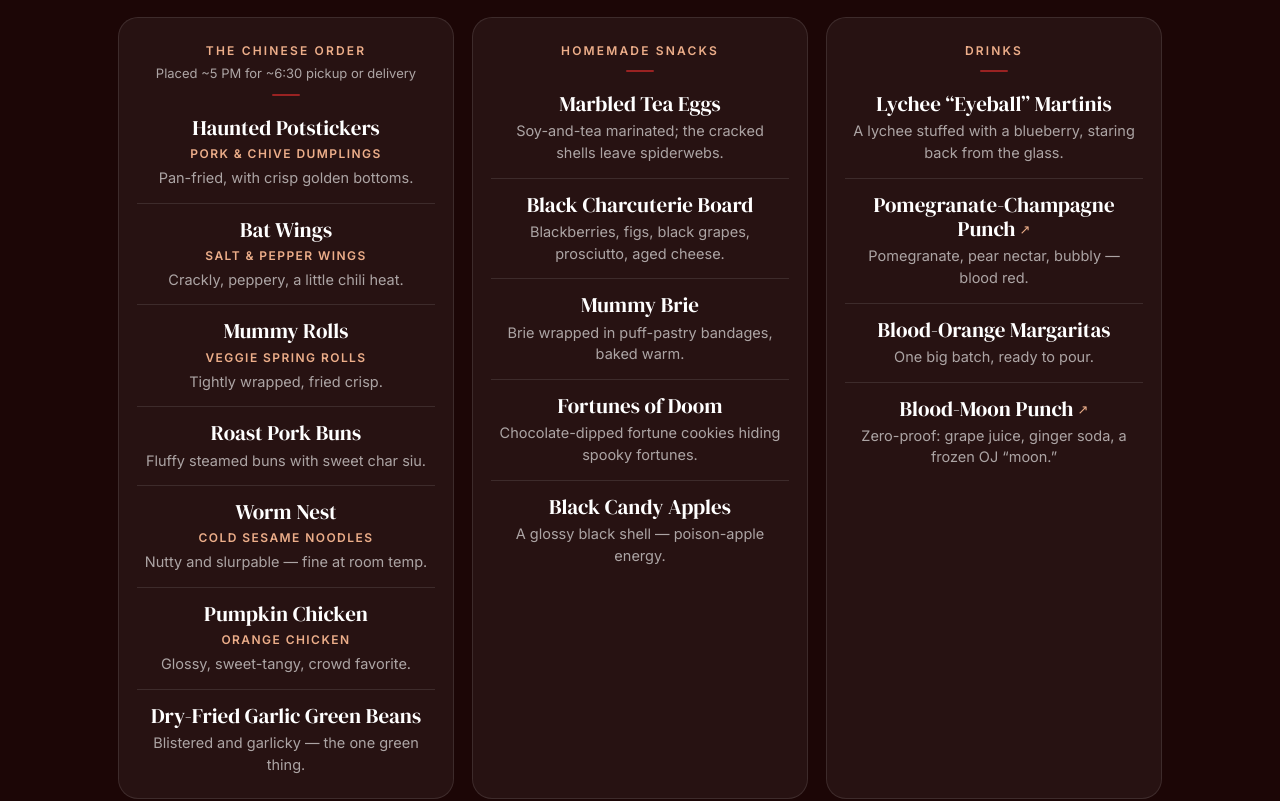
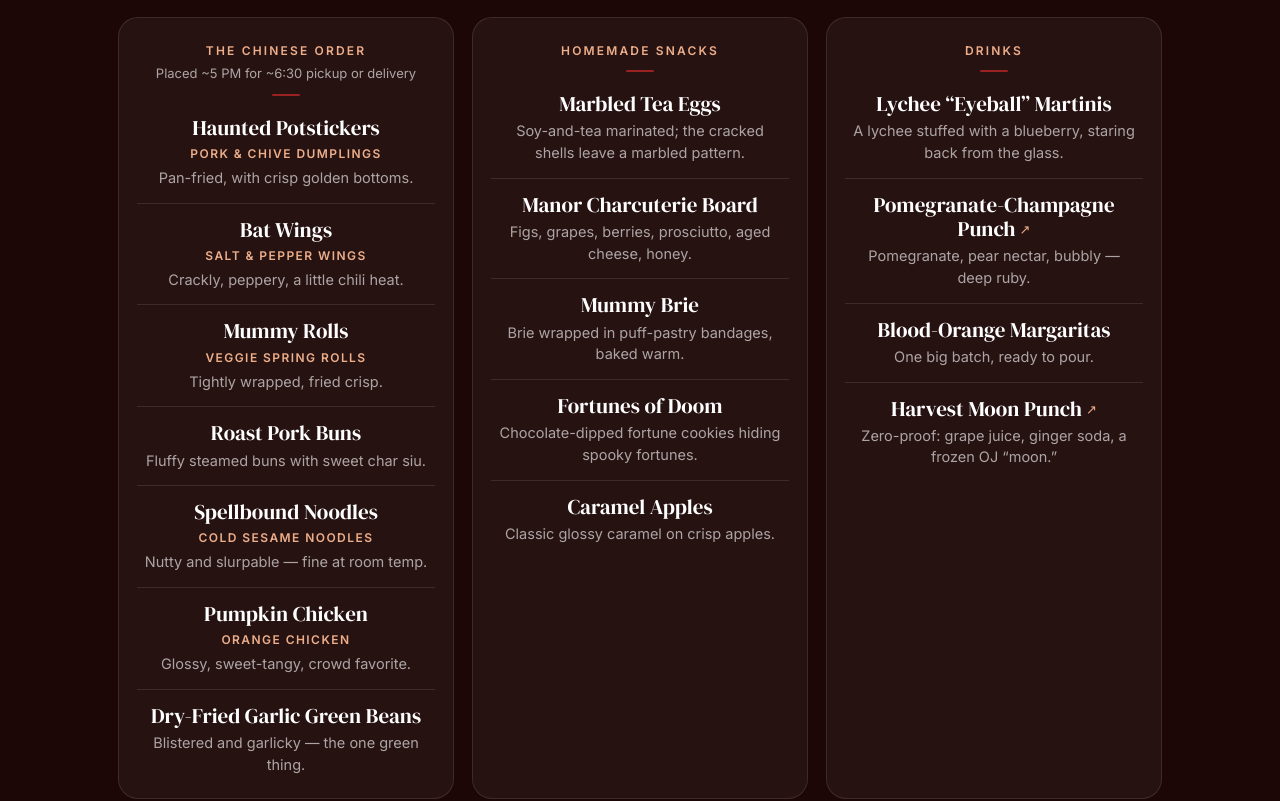
Before and after one commit to bbbot0209/halloween-party, a plain HTML site: page spooky/index.html in a window 1280 px wide. Shown: the part 2031-2832 px from the top of the page. Drawn offline with Linux system fonts and the light colour scheme.

Commit message:
Menu: no gross names or black food (TQ)

```diff
--- a/spooky/index.html
+++ b/spooky/index.html
@@ -276,26 +276,26 @@
         <div class="dish"><b>Bat Wings</b><span class="real">Salt &amp; pepper wings</span><span>Crackly, peppery, a little chili heat.</span></div>
         <div class="dish"><b>Mummy Rolls</b><span class="real">Veggie spring rolls</span><span>Tightly wrapped, fried crisp.</span></div>
         <div class="dish"><b>Roast Pork Buns</b><span>Fluffy steamed buns with sweet char siu.</span></div>
-        <div class="dish"><b>Worm Nest</b><span class="real">Cold sesame noodles</span><span>Nutty and slurpable — fine at room temp.</span></div>
+        <div class="dish"><b>Spellbound Noodles</b><span class="real">Cold sesame noodles</span><span>Nutty and slurpable — fine at room temp.</span></div>
         <div class="dish"><b>Pumpkin Chicken</b><span class="real">Orange chicken</span><span>Glossy, sweet-tangy, crowd favorite.</span></div>
         <div class="dish"><b>Dry-Fried Garlic Green Beans</b><span>Blistered and garlicky — the one green thing.</span></div>
       </div>
       <div class="course">
         <h3>Homemade snacks</h3>
         <div class="rule"></div>
-        <div class="dish"><b>Marbled Tea Eggs</b><span>Soy-and-tea marinated; the cracked shells leave spiderwebs.</span></div>
-        <div class="dish"><b>Black Charcuterie Board</b><span>Blackberries, figs, black grapes, prosciutto, aged cheese.</span></div>
+        <div class="dish"><b>Marbled Tea Eggs</b><span>Soy-and-tea marinated; the cracked shells leave a marbled pattern.</span></div>
+        <div class="dish"><b>Manor Charcuterie Board</b><span>Figs, grapes, berries, prosciutto, aged cheese, honey.</span></div>
         <div class="dish"><b>Mummy Brie</b><span>Brie wrapped in puff-pastry bandages, baked warm.</span></div>
         <div class="dish"><b>Fortunes of Doom</b><span>Chocolate-dipped fortune cookies hiding spooky fortunes.</span></div>
-        <div class="dish"><b>Black Candy Apples</b><span>A glossy black shell — poison-apple energy.</span></div>
+        <div class="dish"><b>Caramel Apples</b><span>Classic glossy caramel on crisp apples.</span></div>
       </div>
       <div class="course">
         <h3>Drinks</h3>
         <div class="rule"></div>
         <div class="dish"><b>Lychee “Eyeball” Martinis</b><span>A lychee stuffed with a blueberry, staring back from the glass.</span></div>
-        <a class="dish" href="https://www.marthastewart.com/332824/pomegranate-champagne-punch" target="_blank" rel="noopener"><b>Pomegranate-Champagne Punch<i>↗</i></b><span>Pomegranate, pear nectar, bubbly — blood red.</span></a>
+        <a class="dish" href="https://www.marthastewart.com/332824/pomegranate-champagne-punch" target="_blank" rel="noopener"><b>Pomegranate-Champagne Punch<i>↗</i></b><span>Pomegranate, pear nectar, bubbly — deep ruby.</span></a>
         <div class="dish"><b>Blood-Orange Margaritas</b><span>One big batch, ready to pour.</span></div>
-        <a class="dish" href="https://www.marthastewart.com/1163215/blood-moon-punch" target="_blank" rel="noopener"><b>Blood-Moon Punch<i>↗</i></b><span>Zero-proof: grape juice, ginger soda, a frozen OJ “moon.”</span></a>
+        <a class="dish" href="https://www.marthastewart.com/1163215/blood-moon-punch" target="_blank" rel="noopener"><b>Harvest Moon Punch<i>↗</i></b><span>Zero-proof: grape juice, ginger soda, a frozen OJ “moon.”</span></a>
       </div>
     </div>
   </section>
@@ -326,7 +326,7 @@
           <ul class="check">
             <li><label><input type="checkbox" data-k="groceries"><span class="box"><svg viewBox="0 0 16 16" fill="none" stroke-width="2.6"><path d="M3 8.5l3.2 3L13 4.5"/></svg></span><span class="txt"><b>Grocery run + ice</b></span></label></li>
             <li><label><input type="checkbox" data-k="teaeggs"><span class="box"><svg viewBox="0 0 16 16" fill="none" stroke-width="2.6"><path d="M3 8.5l3.2 3L13 4.5"/></svg></span><span class="txt"><b>Make the tea eggs</b><small>Marinate overnight</small></span></label></li>
-            <li><label><input type="checkbox" data-k="moon"><span class="box"><svg viewBox="0 0 16 16" fill="none" stroke-width="2.6"><path d="M3 8.5l3.2 3L13 4.5"/></svg></span><span class="txt"><b>Freeze the Blood-Moon dome</b><small>Needs ~8 hrs</small></span></label></li>
+            <li><label><input type="checkbox" data-k="moon"><span class="box"><svg viewBox="0 0 16 16" fill="none" stroke-width="2.6"><path d="M3 8.5l3.2 3L13 4.5"/></svg></span><span class="txt"><b>Freeze the Harvest Moon dome</b><small>Needs ~8 hrs</small></span></label></li>
             <li><label><input type="checkbox" data-k="decor"><span class="box"><svg viewBox="0 0 16 16" fill="none" stroke-width="2.6"><path d="M3 8.5l3.2 3L13 4.5"/></svg></span><span class="txt"><b>Hang bats, webs, creepy cloth</b><small>Swap in the flame bulbs</small></span></label></li>
           </ul>
         </div>
@@ -336,7 +336,7 @@
         <span class="slot">Afternoon</span>
         <ul class="check">
           <li><label><input type="checkbox" data-k="dip"><span class="box"><svg viewBox="0 0 16 16" fill="none" stroke-width="2.6"><path d="M3 8.5l3.2 3L13 4.5"/></svg></span><span class="txt"><b>Dip the fortune cookies</b></span></label></li>
-          <li><label><input type="checkbox" data-k="apples"><span class="box"><svg viewBox="0 0 16 16" fill="none" stroke-width="2.6"><path d="M3 8.5l3.2 3L13 4.5"/></svg></span><span class="txt"><b>Make the candy apples</b></span></label></li>
+          <li><label><input type="checkbox" data-k="apples"><span class="box"><svg viewBox="0 0 16 16" fill="none" stroke-width="2.6"><path d="M3 8.5l3.2 3L13 4.5"/></svg></span><span class="txt"><b>Make the caramel apples</b></span></label></li>
           <li><label><input type="checkbox" data-k="board"><span class="box"><svg viewBox="0 0 16 16" fill="none" stroke-width="2.6"><path d="M3 8.5l3.2 3L13 4.5"/></svg></span><span class="txt"><b>Build the charcuterie board</b></span></label></li>
         </ul>
         <span class="slot">~5 PM</span>
```
